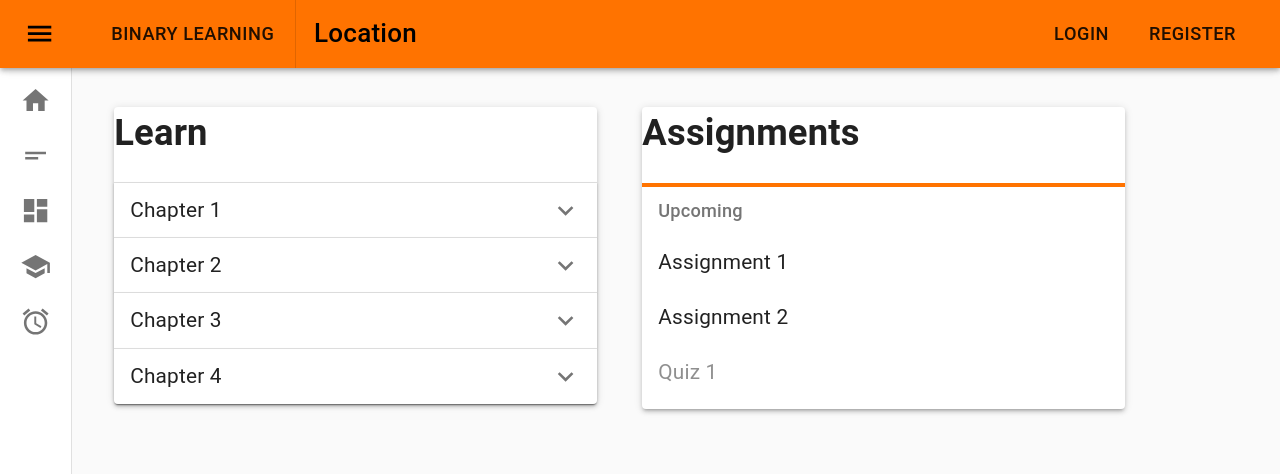
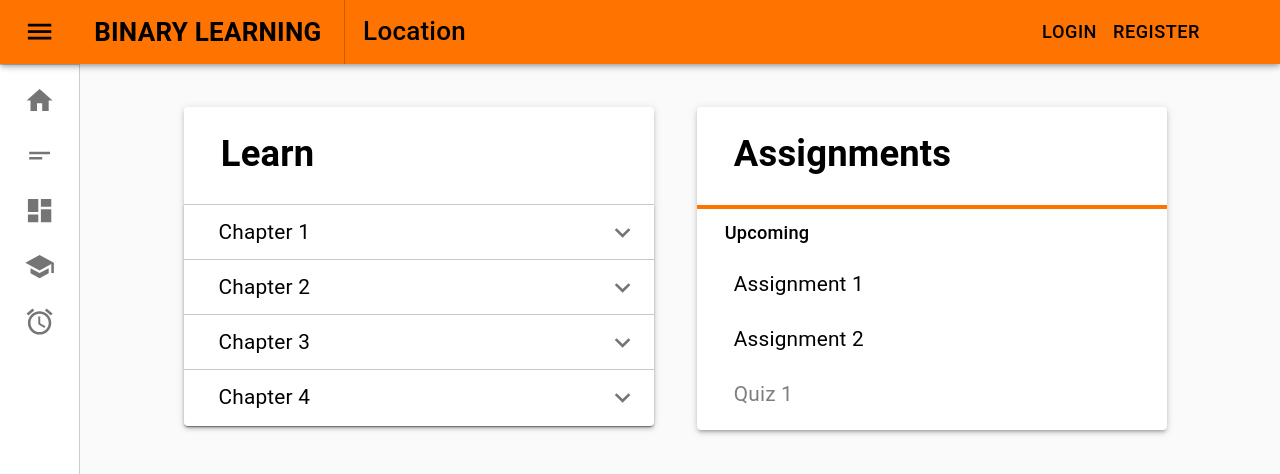
Before and after one commit to spewolf/learning-platform-capstone, a React (Create React App) app: page /dashboard in a window 1280 px wide. Shown: the top 474 px of the page. Built offline with nearby package versions, Linux system fonts and the light colour scheme; no server answers.

Commit message:
Formatting adjustments

```diff
--- a/src/App.js
+++ b/src/App.js
@@ -10,16 +10,18 @@ import Register from "./components/Register";
 import Dashboard from "./components/Dashboard";
 import PracticeModule from "./components/PracticeModule";
 import LearningModule from "./components/LearningModule";
-import { createMuiTheme } from "@material-ui/core/styles";
+import { createMuiTheme, MuiThemeProvider } from "@material-ui/core/styles";
 import { ThemeProvider } from "@material-ui/styles";
 import StudentOrTeacher from "./components/StudentOrTeacher";
 import StudentInfo from "./components/StudentInfo";
 import TeacherInfo from "./components/TeacherInfo";
 import ProfilePage from "./components/ProfilePage";
 import PrivateRoute from "./components/PrivateRoute";
+import CssBaseline from "@material-ui/core/CssBaseline"
 
 const theme = createMuiTheme({
   palette: {
+    spacing: 8,
     typography: {
       fontFamily: ["Roboto", '"Seqoe UI"', "Arial", "sans-serif"].join(","),
     },
@@ -36,22 +38,28 @@ const theme = createMuiTheme({
       contrastText: "#ffffff",
     },
     background: {
-      main: "#000000",
+      default: "#fafafa",
       light: "#ffffff",
       dark: "#000000",
+      paper: "#ffffff"
     },
-    type: "light",
+    text: {
+      primary: "#000",
+      secondary: "#rgba(0, 0, 0, 0.54)",
+      disabled: "rgba(0, 0, 0, 0.38)",
+    },
+    divider: "rgb(0,0,0,0.2)",
   },
 });
 
 function App(props) {
   return (
     <div style={{ display: "flex" }}>
-      <ThemeProvider theme={theme}>
+      <ThemeProvider theme={theme}> <CssBaseline />
         <AuthProvider>
           <Router>
             <HeaderWithDrawer />
-            <main style={{ flexGrow: 1, paddingTop: theme.spacing(8) }}>
+            <main style={{ flexGrow: 1, paddingTop: theme.spacing(8), paddingLeft: theme.spacing(3) }}>
               <Switch>
                 <Route path="/register/student-or-teacher" component={StudentOrTeacher} />
                 <Route path="/register/student" component={StudentInfo} />
--- a/src/components/AuthProvider.js
+++ b/src/components/AuthProvider.js
@@ -29,7 +29,7 @@ export const AuthProvider = ({ children }) => {
   }, [db, app]);
 
   if (pending) {
-    return <CircularProgress size="7em" style={{position: "fixed", top: `calc(50% - 3.5em)`, left: `calc(50% - 3.5em)`}}/>;
+    return <CircularProgress size="7em" style={{position: "fixed", top: `calc(50% - 5em)`, left: `calc(50% - 5em)`}}/>;
   }
 
   return (
--- a/src/components/Dashboard.js
+++ b/src/components/Dashboard.js
@@ -27,15 +27,15 @@ export default function Dashboard(props) {
   const classes = useStyles();
   return (
     <Container component="main" className={classes.content} maxWidth="" style={{display: "flex", height: "75vh"}}>
-      <div className={classes.appBarSpacer} />
       <div style={{display: "flex", width: "100%", margin: "1em"}}>
+        <div style={{width: "3.5%"}} />
         <div style={{width: "43%"}}>
           <Typography>
 
           </Typography>
           <Paper elevation={3}>
-            <h1>Learn</h1>
-            <Accordion>
+            <h1 style={{paddingLeft: "1em", paddingTop: "0.6em"}}>Learn</h1>
+            <Accordion style={{paddingLeft: "1em"}}>
               <AccordionSummary
                 expandIcon={<ExpandMoreIcon />}
                 aria-controls="panel1a-content"
@@ -49,7 +49,7 @@ export default function Dashboard(props) {
                 </Typography>
               </AccordionDetails>
             </Accordion>
-            <Accordion>
+            <Accordion style={{paddingLeft: "1em"}}>
               <AccordionSummary
                 expandIcon={<ExpandMoreIcon />}
                 aria-controls="panel1a-content"
@@ -63,7 +63,7 @@ export default function Dashboard(props) {
                 </Typography>
               </AccordionDetails>
             </Accordion>
-            <Accordion>
+            <Accordion style={{paddingLeft: "1em"}}>
               <AccordionSummary
                 expandIcon={<ExpandMoreIcon />}
                 aria-controls="panel1a-content"
@@ -77,7 +77,7 @@ export default function Dashboard(props) {
                 </Typography>
               </AccordionDetails>
             </Accordion>
-            <Accordion>
+            <Accordion style={{paddingLeft: "1em"}}>
               <AccordionSummary
                 expandIcon={<ExpandMoreIcon />}
                 aria-controls="panel1a-content"
@@ -96,16 +96,16 @@ export default function Dashboard(props) {
         <div style={{width: "4%"}} />
         <div style={{width: "43%"}}>
           <Paper elevation={3}>
-            <h1>Assignments</h1>
+            <h1 style={{paddingLeft: "1em", paddingTop: "0.6em"}}>Assignments</h1>
             <LinearProgress variant="definite" />
-            <List className={classes.root} subheader={<ListSubheader>Upcoming</ListSubheader>} >
-              <ListItem role={undefined} button>
+            <List className={classes.root} subheader={<ListSubheader style={{paddingLeft: "1.5em"}}>Upcoming</ListSubheader>} >
+              <ListItem role={undefined} style={{paddingLeft: "2em"}} button>
                 <ListItemText primary="Assignment 1" />
               </ListItem>
-              <ListItem button>
+              <ListItem style={{paddingLeft: "2em"}} button>
                 <ListItemText primary="Assignment 2" />
               </ListItem>
-              <ListItem button disabled>
+              <ListItem style={{paddingLeft: "2em"}} button disabled>
                 <ListItemText primary="Quiz 1" />
               </ListItem>
             </List>
--- a/src/components/HeaderWithDrawer.js
+++ b/src/components/HeaderWithDrawer.js
@@ -40,13 +40,13 @@ const useStyles = makeStyles((theme) => ({
     color: "palette.primary.text",
   },
   navItem: {
-    padding: theme.spacing(1.5),
+    padding: theme.spacing(0),
   },
   spacer: {
     marginRight: "auto",
   },
   toolbar: {
-    paddingRight: 24, // keep right padding when drawer closed
+    paddingRight: theme.spacing(9),
   },
   toolbarIcon: {
     display: 'flex',
@@ -71,7 +71,7 @@ const useStyles = makeStyles((theme) => ({
     }),
   },
   menuButton: {
-    marginRight: 36,
+    marginRight: 16,
   },
   menuButtonHidden: {
     display: 'none',
@@ -99,7 +99,7 @@ const useStyles = makeStyles((theme) => ({
     }),
     width: theme.spacing(7),
     [theme.breakpoints.up('sm')]: {
-      width: theme.spacing(9),
+      width: theme.spacing(10),
     },
   },
   appBarSpacer: theme.mixins.toolbar,
@@ -176,6 +176,7 @@ export default function HeaderWithDrawer(props) {
     setOpen(false);
     setTempOpen(false);
   };
+  // may want to adjust hover open to have a delay
   const hoverDrawerOpen = () => {
     if(!open) {
       handleDrawerOpen();
@@ -203,7 +204,7 @@ export default function HeaderWithDrawer(props) {
           >
             <MenuIcon />
           </IconButton>
-            <Button href='/'>Binary Learning</Button>
+            <Button href='/' size="large"><Typography style={{fontSize: 26, fontWeight: 700}}>Binary Learning</Typography></Button>
             <div style={{width: "1%"}} />
             <Divider dark orientation="vertical" flexItem />
             <div style={{width: "1.5%"}} />
@@ -236,14 +237,14 @@ export default function HeaderWithDrawer(props) {
           </IconButton>
         </div>
         <Divider />
-        <List>
+        <List style={{paddingLeft: "0.21em"}}>
         {labels.map((text, index) => (
           <ListItem button key={text} component="a" href={addresses[index]}>
             <ListItemIcon>
             <div style={{width: "8%"}} />
               {icons[index]}
             </ListItemIcon>
-            <ListItemText primary={text} />
+            <ListItemText style={{paddingLeft: "0.5em"}} primary={text} />
           </ListItem>
         ))}
         </List>
--- a/src/components/PrivateRoute.js
+++ b/src/components/PrivateRoute.js
@@ -13,7 +13,7 @@ const PrivateRoute = ({ component: RouteComponent, ...rest }) => {
         } else if (currentUser.data === undefined) {
           return <Redirect to={"/register/student-or-teacher"} />;
         } else {
-          return <RouteComponent {...routeProps} />;
+          return <Redirect to={"/dashboard"} />;
         }
       }}
     />
```
